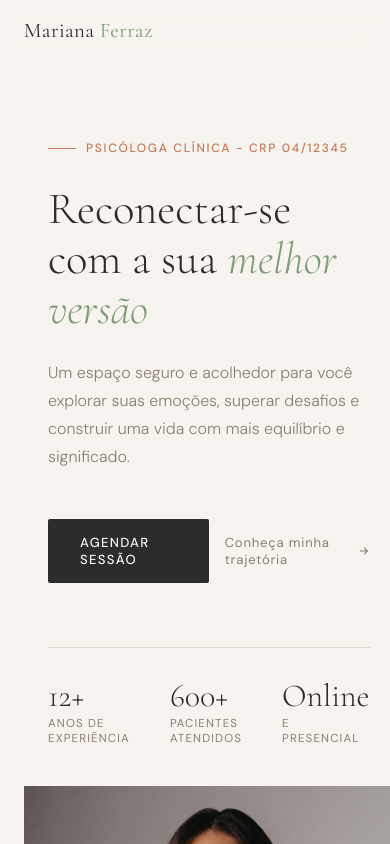
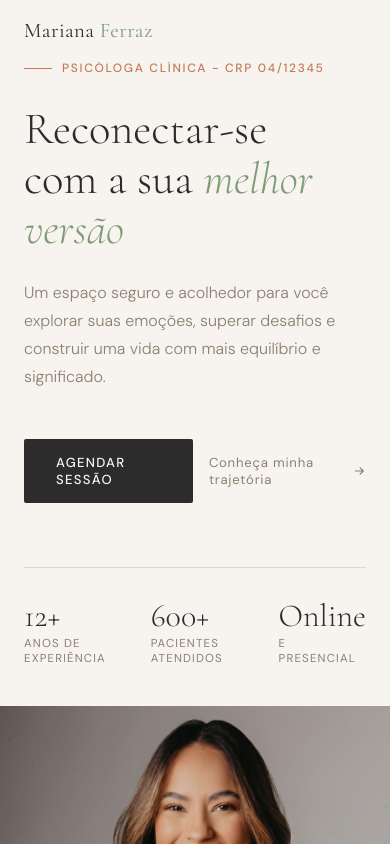
Before and after one commit to vitorianogueirawork/landing-page-psi, a plain HTML site: page index.html in a window 390 px wide. Shown: the top 844 px of the page. Drawn offline with nearby package versions, Linux system fonts and the light colour scheme.

Commit message:
Add files via upload

```diff
--- a/style.css
+++ b/style.css
@@ -657,7 +657,7 @@ animation: fadeIn 1.2s ease both 0.2s;
   .inicio-conteudo {
     width: 100% !important;
     margin: 0 !important;
-    padding: 80px 24px 0 24px !important;
+    padding: 0 !important;
     overflow: hidden !important;
   }
 }
```
